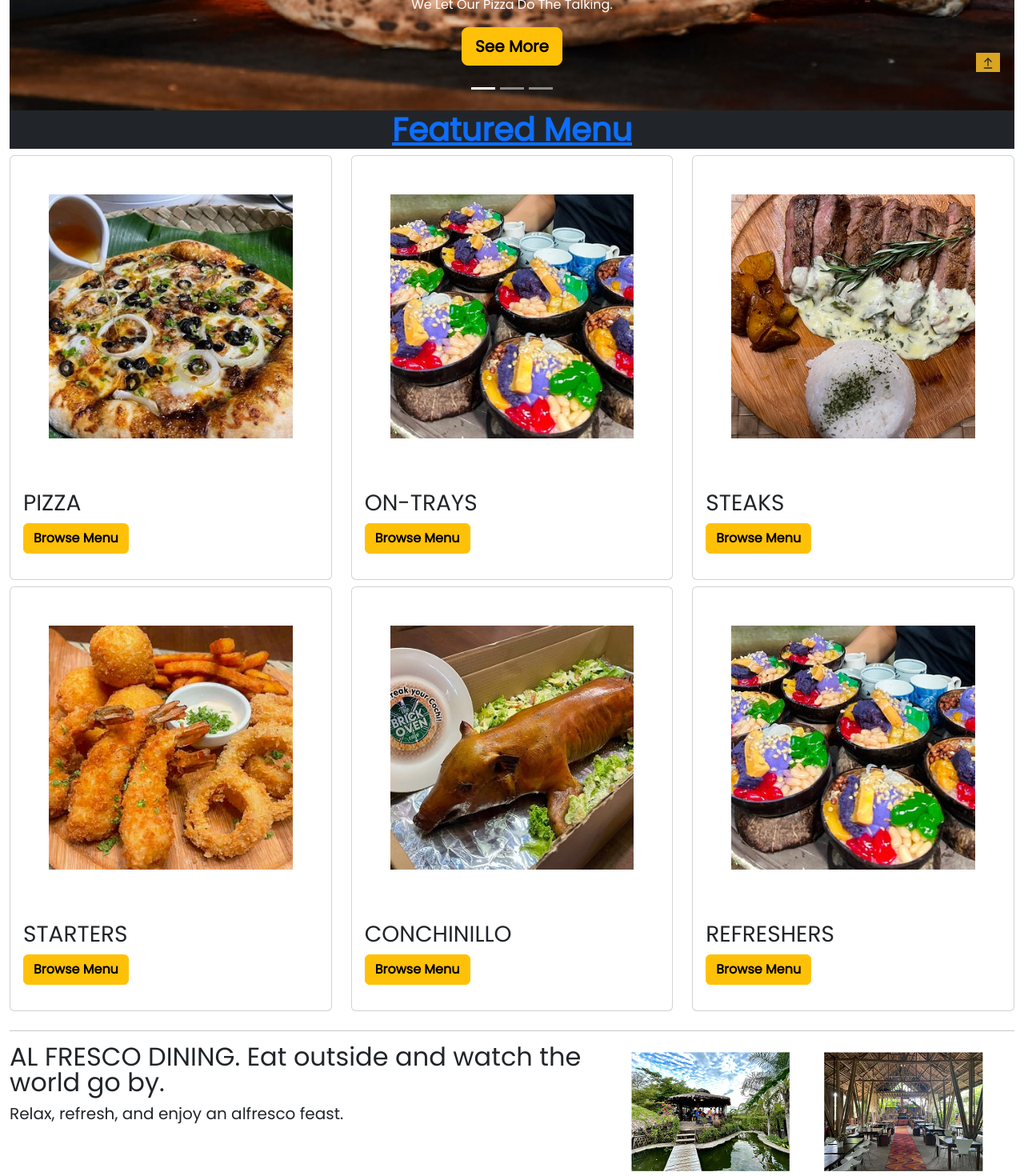
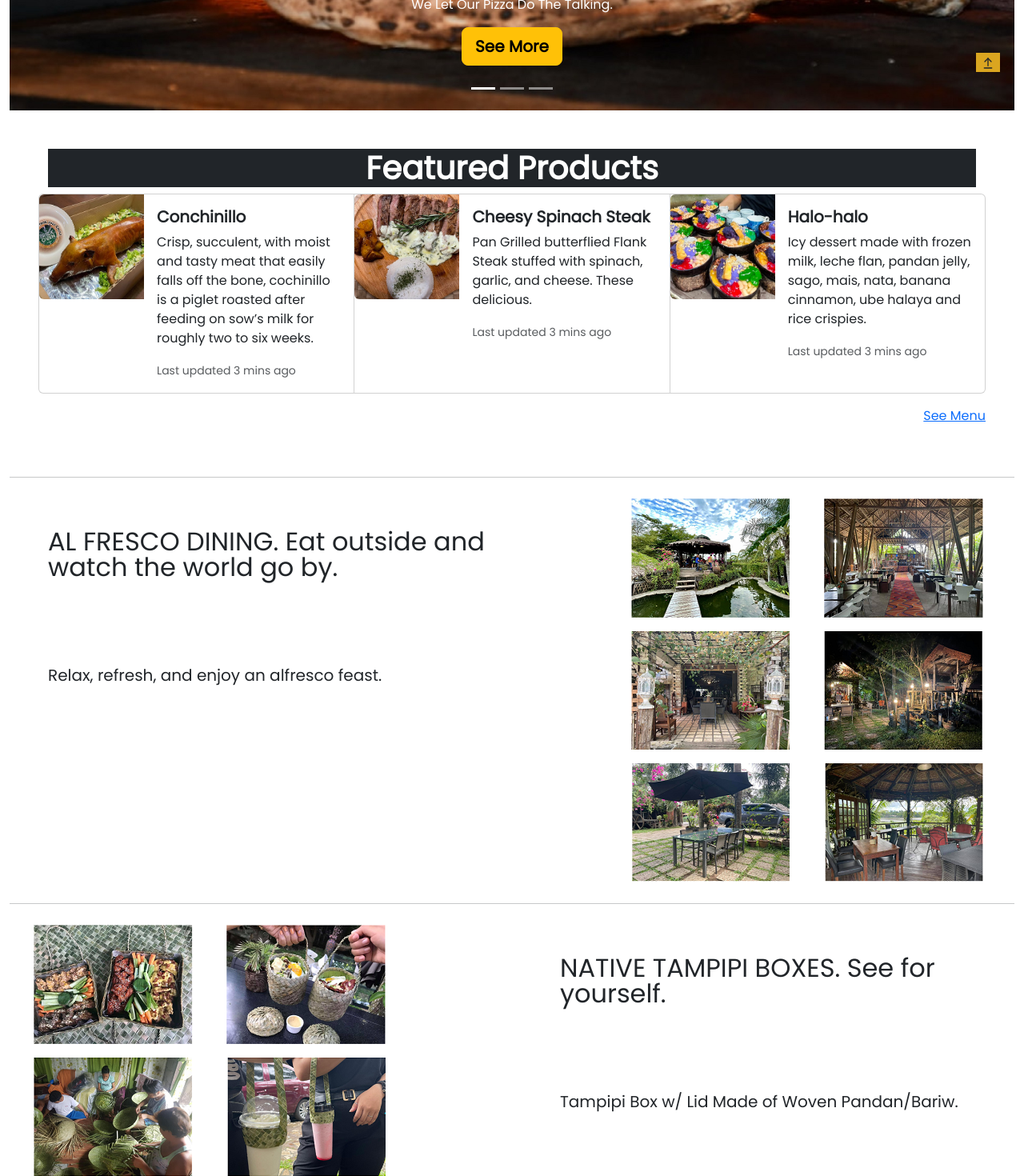
Before and after one commit to Katlearn/capstonefinal, a React (Create React App) app: page / in a window 1280 px wide. Shown: the part 680-2150 px from the top of the page at 80% size. Built offline with nearby package versions, Linux system fonts and the light colour scheme.

Commit message:
1.24.2024

```diff
--- a/public/index.html
+++ b/public/index.html
@@ -27,7 +27,9 @@
     <link rel="preconnect" href="https://fonts.googleapis.com">
     <link rel="preconnect" href="https://fonts.gstatic.com" crossorigin>
     <link href="https://fonts.googleapis.com/css2?family=Poppins&display=swap" rel="stylesheet">
+
     <title>React App</title>
+
   </head>
   <body>
     <noscript>You need to enable JavaScript to run this app.</noscript>
@@ -42,5 +44,6 @@
       To begin the development, run `npm start` or `yarn start`.
       To create a production bundle, use `npm run build` or `yarn build`.
     -->
+
   </body>
 </html>
--- a/src/components/contact.js
+++ b/src/components/contact.js
@@ -60,15 +60,8 @@ const Contact = () => {
    <>
     <div className='container mt-5 shadow'>
       <div className='row'>
-        <div className='col-md-4 bg-dark p-5 text-light'>
-          <div className='row g-3'>
-            <h2 className='col-md-12'>Let's get in touch</h2>
-            <div className='col-md-12 map'>
-            <iframe src="https://www.google.com/maps/embed?pb=!1m18!1m12!1m3!1d3867.1570183341655!2d121.36551917499162!3d14.244061086201121!2m3!1f0!2f0!3f0!3m2!1i1024!2i768!4f13.1!3m3!1m2!1s0x3397e3dbf8e6287f%3A0x952c6ffc4545e71c!2sThe%20Brickoven%20Caf%C3%A9!5e0!3m2!1sen!2sph!4v1704714262483!5m2!1sen!2sph" allowfullscreen="" loading="lazy" referrerpolicy="no-referrer-when-downgrade"></iframe>
-            </div>
-          </div>
-        </div>
-        <div className='col-md-8 p-5'>
+
+        <div className='col-md-12 p-5'>
           <h2 className='mb-5'>Get in touch</h2>
               <div className="row g-3">
                 <div className="col-md-6">
--- a/src/components/home.js
+++ b/src/components/home.js
@@ -1,4 +1,6 @@
 import React from 'react'
+import { Link } from 'react-router-dom'
+import './home.css'
 
 const Home = () => {
   return (
@@ -47,69 +49,59 @@ const Home = () => {
       </div>
     </main>
 
-    <section className="container-fluid w-100" id="card-section">
-      <div className="container-fluid py-0 px-0">
-       <a className="browseMenu" href="MP1_menu/complete-menu.html"><h1 className="text-center fw-bold bg-dark ">Featured Menu</h1></a>
+    <section className="container-fluid p-5" id="card-section">
+      <div className="container-fluid">
+         <h1 className="text-center fw-bold bg-dark text-white ">Featured Products</h1>
       </div>
-      <div className="row row-cols-1 row-cols-md-3 row-cols-sm-1">
-        <div className="col">
-          <div className="card">
-            <img src="./img/menu-1.jpg" className="card-img-top p-5" alt="..."/>
-            <div className="card-body">
-              <h3 className="card-title">PIZZA</h3>
-              <p><a className="btn btn-md btn-warning fw-bold" href="cart.html">Browse Menu</a></p>
+      <div className="card-group">
+        <div class="card mb-3 max-width: 540px">
+            <div className="row g-0">
+              <div className="col-md-4">
+                <img src="./img/menu-5.jpg" class="img-fluid rounded-start" alt="conchinillpo"/>
+              </div>
+            <div className="col-md-8">
+              <div className="card-body">
+                <h5 className="card-title fw-bold">Conchinillo</h5>
+                <p cclassName="card-text">Crisp, succulent, with moist and tasty meat that easily falls off the bone, cochinillo is a piglet roasted after feeding on sow’s milk for roughly two to six weeks.</p>
+                <p className="card-text"><small class="text-body-secondary">Last updated 3 mins ago</small></p>
+             </div>
             </div>
           </div>
         </div>
-        <div className="col">
-          <div className="card">
-            <img src="./img/menu-2.jpg" className="card-img-top p-5" alt="..."/>
-            <div className="card-body">
-              <h3 className="card-title">ON-TRAYS</h3>
-              <p><a className="btn btn-md btn-warning fw-bold" href="#">Browse Menu</a></p>
+        <div class="card mb-3 max-width: 540px">
+            <div className="row g-0">
+              <div className="col-md-4">
+                <img src="./img/menu-3.jpg" class="img-fluid rounded-start" alt="conchinillpo"/>
+              </div>
+            <div className="col-md-8">
+              <div className="card-body">
+                <h5 className="card-title fw-bold">Cheesy Spinach Steak</h5>
+                <p cclassName="card-text">Pan Grilled butterflied Flank Steak stuffed with spinach, garlic, and cheese. These delicious.</p>
+                <p className="card-text"><small class="text-body-secondary">Last updated 3 mins ago</small></p>
+             </div>
             </div>
           </div>
         </div>
-        <div className="col">
-          <div className="card">
-            <img src="./img/menu-3.jpg" className="card-img-top p-5" alt="..."/>
-            <div className="card-body">
-              <h3 className="card-title">STEAKS</h3>
-              <p><a className="btn btn-md btn-warning fw-bold" href="#">Browse Menu</a></p>
+        <div class="card mb-3 max-width: 540px">
+            <div className="row g-0">
+              <div className="col-md-4">
+                <img src="./img/menu-2.jpg" class="img-fluid rounded-start" alt="conchinillpo"/>
+              </div>
+            <div className="col-md-8">
+              <div className="card-body">
+                <h5 className="card-title fw-bold">Halo-halo</h5>
+                <p cclassName="card-text"> Icy dessert made with frozen milk, leche flan, pandan jelly, sago, mais, nata, banana cinnamon, ube halaya and rice crispies.</p>
+                <p className="card-text"><small class="text-body-secondary">Last updated 3 mins ago</small></p>
+             </div>
             </div>
           </div>
         </div>
 
       </div>
-      <div  className="row row-cols-1 row-cols-md-3 row-cols-sm-1 py-2 px-0">
-          <div className="col">
-            <div className="card">
-              <img src="./img/menu-4.jpg" className="card-img-top p-5" alt="..."/>
-              <div className="card-body">
-                <h3 className="card-title">STARTERS</h3>
-                <p><a className="btn btn-md btn-warning fw-bold" href="#">Browse Menu</a></p>
-              </div>
-            </div>
-          </div>
-          <div className="col">
-            <div className="card">
-              <img src="./img/menu-5.jpg" className="card-img-top p-5" alt="..."/>
-              <div className="card-body">
-                <h3 className="card-title">CONCHINILLO</h3>
-                <p><a className="btn btn-md btn-warning fw-bold" href="#">Browse Menu</a></p>
-              </div>
-            </div>
-          </div>
-          <div className="col">
-            <div className="card">
-              <img src="./img/menu-6.jpg" className="card-img-top p-5" alt="..."/>
-              <div className="card-body">
-                <h3 className="card-title">REFRESHERS</h3>
-                <p><a className="btn btn-md btn-warning fw-bold" href="#">Browse Menu</a></p>
-              </div>
-            </div>
-          </div>
-        </div>
+      <Link to="/products">
+        <div className='text-end'>See Menu</div>
+      </Link>
+
     </section>
 
 
@@ -117,8 +109,8 @@ const Home = () => {
        <hr className="featurette-divider"/>
         <div className="row featurette">
           <div className="col-md-7">
-            <h2 className="featurette-heading fw-normal lh-1">AL FRESCO DINING. <span className="text-body-white">Eat outside and watch the world go by.</span></h2>
-            <p className="lead">Relax, refresh, and enjoy an alfresco feast.</p>
+            <h2 className="featurette-heading fw-normal lh-1 p-5">AL FRESCO DINING. <span className="text-body-white">Eat outside and watch the world go by.</span></h2>
+            <p className="lead p-5">Relax, refresh, and enjoy an alfresco feast.</p>
           </div>
           <div className="col-md-5 col-sm-12">
             <img className="image-1 img-fluid mx-auto "src="./img/featurette-1.png" alt="tables-img" width="500" height="500" />
@@ -130,8 +122,8 @@ const Home = () => {
 
        <div className="row featurette">
          <div className="col-md-6 order-md-2">
-           <h2 className="featurette-heading fw-normal lh-1">NATIVE TAMPIPI BOXES. <span className="text-body-white">See for yourself.</span></h2>
-           <p className="lead">Tampipi Box w/ Lid Made of Woven Pandan/Bariw.</p>
+           <h2 className="featurette-heading fw-normal lh-1 p-5">NATIVE TAMPIPI BOXES. <span className="text-body-white">See for yourself.</span></h2>
+           <p className="lead p-5">Tampipi Box w/ Lid Made of Woven Pandan/Bariw.</p>
          </div>
          <div className="col-md-6 order-md-1">
            <img className="image-2 img-fluid mx-auto" src="./img/featurette-2.png" alt="GoGreen"width="500" height="500"/>
@@ -142,8 +134,8 @@ const Home = () => {
 
        <div className="row featurette">
          <div className="col-md-7">
-           <h2 className="featurette-heading fw-normal lh-1">From our kitchen to your heart. <span className="text-body-white">Love is the secret ingredient.</span></h2>
-           <p className="lead">Celebrate important events together with your Love Ones.</p>
+           <h2 className="featurette-heading fw-normal lh-1 p-5">From our kitchen to your heart. <span className="text-body-white">Love is the secret ingredient.</span></h2>
+           <p className="lead p-5">Celebrate important events together with your Love Ones.</p>
          </div>
          <div className="col-md-5">
           <img className="image-3 img-fluid mx-auto"src="./img/featurette-3.png" alt="celebrate"width="500" height="500"/>
@@ -153,8 +145,8 @@ const Home = () => {
        <hr className="featurette-divider"/>
        <div className="row featurette">
         <div className="col-md-5 order-md-2">
-          <h2 className="featurette-heading fw-normal lh-1">And lastly, this one. <span className="text-body-white">See for yourself.</span></h2>
-          <p className="lead">Experience our very first drive-thru pizza KUBO</p>
+          <h2 className="featurette-heading fw-normal lh-1 p-5">And lastly, this one. <span className="text-body-white">See for yourself.</span></h2>
+          <p className="lead p-5">Experience our very first drive-thru pizza KUBO</p>
         </div>
         <div className="col-md-7 order-md-1">
           <img className="image-4 img-fluid mx-auto"src="./img/featurette-4.png" alt="drive-thru"width="500" height="500"/>
--- a/src/components/nav.js
+++ b/src/components/nav.js
@@ -2,16 +2,22 @@ import React,{useState} from 'react'
 import { BsBag } from "react-icons/bs";
 import { FaTruck } from "react-icons/fa";
 import { Link } from 'react-router-dom';
+import { useNavigate } from 'react-router-dom';
+import { CiUser } from "react-icons/ci";
 import './nav.css'
 
 const Nav = ({searchbtn}) => {
   const [search,setSearch] =useState()
 
-  const logout=()=>{
+  const history = useNavigate();
+
+  const handleLogout = () => {
+    // Clear local storage
     localStorage.clear();
-    window.location.href ='login';
-  }
 
+    // Navigate to home page
+    history.push('/');
+  };
 
   return (
     <>
@@ -45,12 +51,12 @@ const Nav = ({searchbtn}) => {
                 </li>
                 <li className="nav-item dropdown px-2">
                   <a className="nav-link dropdown-toggle text-light" href="#" role="button" data-bs-toggle="dropdown" aria-expanded="false">
-                  Profile
+                  <CiUser />
                   </a>
                   <ul className="dropdown-menu">
                     <Link to='./login' className='link text-dark'>Login</Link>
                     <br></br>
-                    <Link to='./login' className='link text-dark'onClick={logout} >Logout</Link>
+                    <Link to='./login' className='link text-dark'onClick={handleLogout} >Logout</Link>
                   </ul>
                 </li>
                 <li className="nav-item mt-1 px-2">
```
Also changed, not shown: src/components/checkout.js (+12 -5 lines), src/components/rout.js (+6 -2 lines), src/components/venue.js (+19 -19 lines), src/components/utils/protectedroute.js (added), 1 other file (tests, documents, lock files or other folders).
